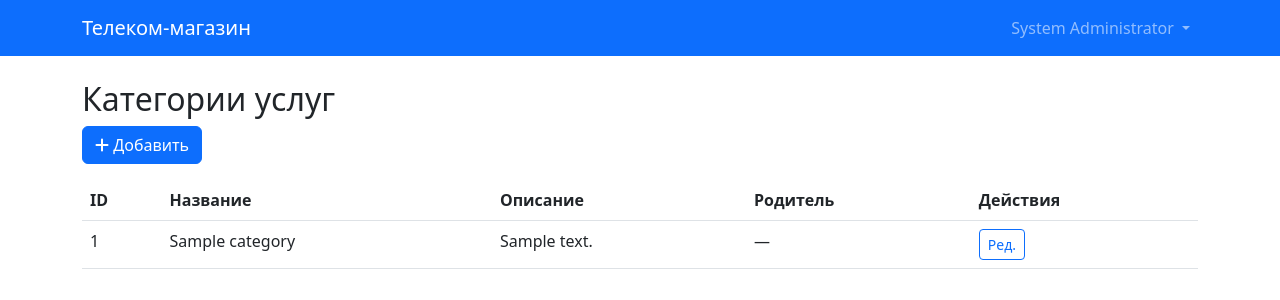
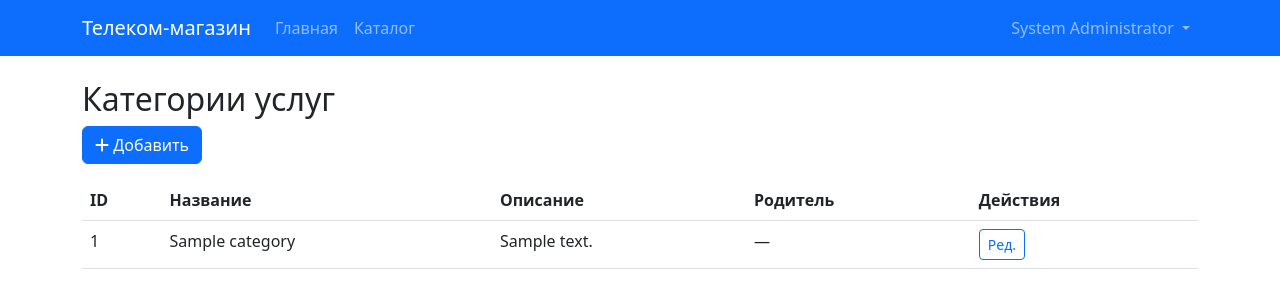
Before and after one commit to vladrob333333-sys/diplom200, a Flask app: page /admin/categories in a window 1280 px wide. Shown: the top 300 px of the page. Run offline with Flask 3, Linux system fonts and the light colour scheme; a user stored in the database is signed in; tables that the repository leaves empty hold one stand-in row (values such as "Sample post"); some libraries are stand-ins or nearby versions.

Commit message:
Update base.html

```diff
--- a/app/templates/base.html
+++ b/app/templates/base.html
@@ -22,19 +22,33 @@
             <span class="navbar-toggler-icon"></span>
         </button>
         <div class="collapse navbar-collapse" id="navbarNav">
+            <ul class="navbar-nav me-auto">
+                <li class="nav-item">
+                    <a class="nav-link" href="{{ url_for('main.index') }}">Главная</a>
+                </li>
+                <li class="nav-item">
+                    <a class="nav-link" href="{{ url_for('main.index') }}#catalog">Каталог</a>
+                </li>
+            </ul>
             <ul class="navbar-nav ms-auto">
                 {% if current_user.is_authenticated %}
                     <li class="nav-item dropdown">
                         <a class="nav-link dropdown-toggle" href="#" role="button" data-bs-toggle="dropdown">
                             {{ current_user.full_name or current_user.username }}
                         </a>
-                            <ul class="dropdown-menu">
+                        <ul class="dropdown-menu dropdown-menu-end">
                             {% if current_user.role == 'admin' %}
                                 <li><a class="dropdown-item" href="{{ url_for('admin.dashboard') }}">Панель администратора</a></li>
+                                <li><a class="dropdown-item" href="{{ url_for('admin.clients') }}">Клиенты</a></li>
+                                <li><a class="dropdown-item" href="{{ url_for('admin.services') }}">Услуги</a></li>
                             {% elif current_user.role == 'operator' %}
                                 <li><a class="dropdown-item" href="{{ url_for('operator.dashboard') }}">Панель оператора</a></li>
+                                <li><a class="dropdown-item" href="{{ url_for('operator.clients') }}">Клиенты</a></li>
+                                <li><a class="dropdown-item" href="{{ url_for('operator.tickets') }}">Заявки</a></li>
                             {% else %}
                                 <li><a class="dropdown-item" href="{{ url_for('client.dashboard') }}">Личный кабинет</a></li>
+                                <li><a class="dropdown-item" href="{{ url_for('client.services') }}">Мои услуги</a></li>
+                                <li><a class="dropdown-item" href="{{ url_for('client.tickets') }}">Мои заявки</a></li>
                             {% endif %}
                             <li><hr class="dropdown-divider"></li>
                             <li><a class="dropdown-item" href="{{ url_for('auth.logout') }}">Выйти</a></li>
```
Lines whose indentation alone changed are shown as unchanged.
